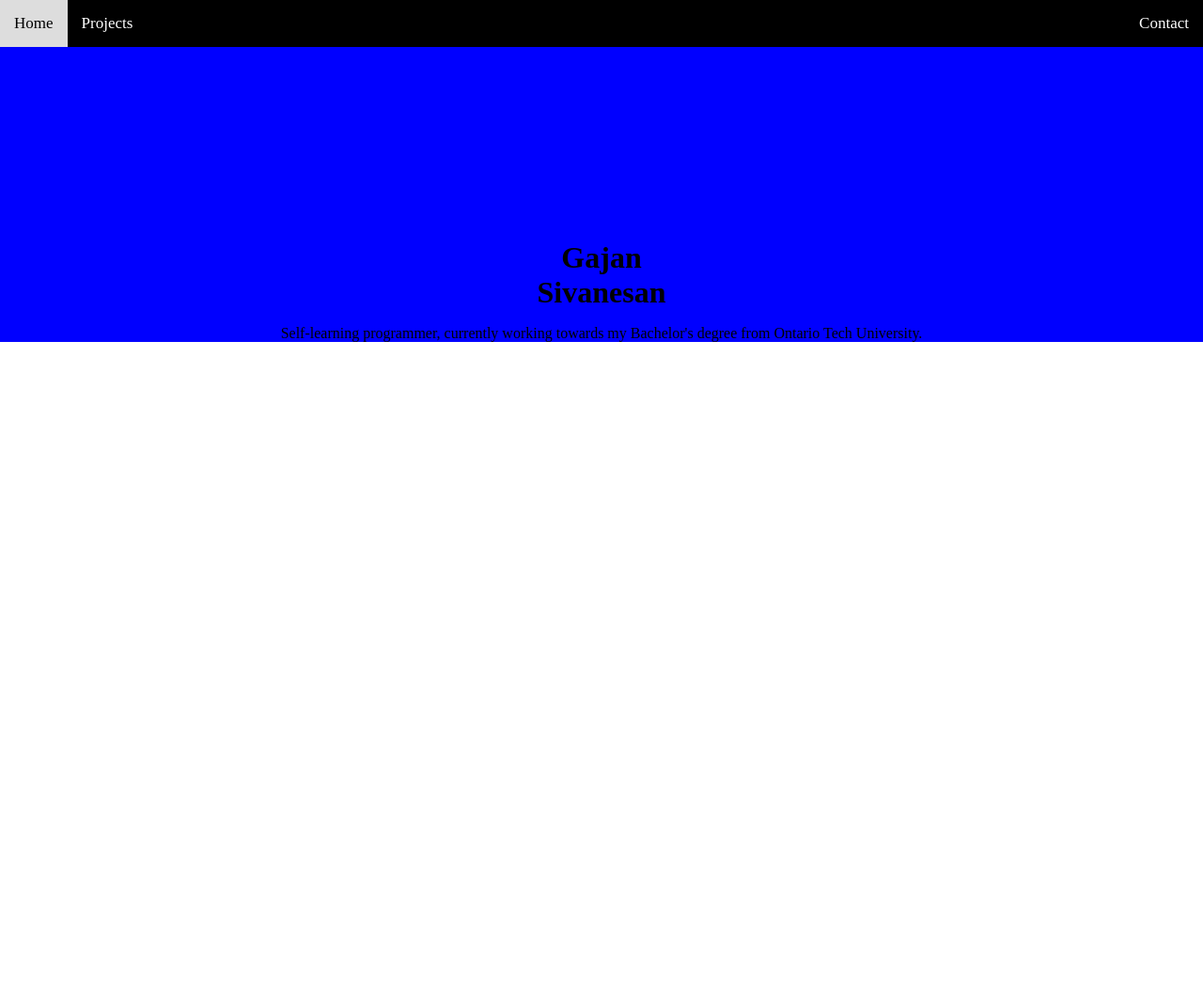
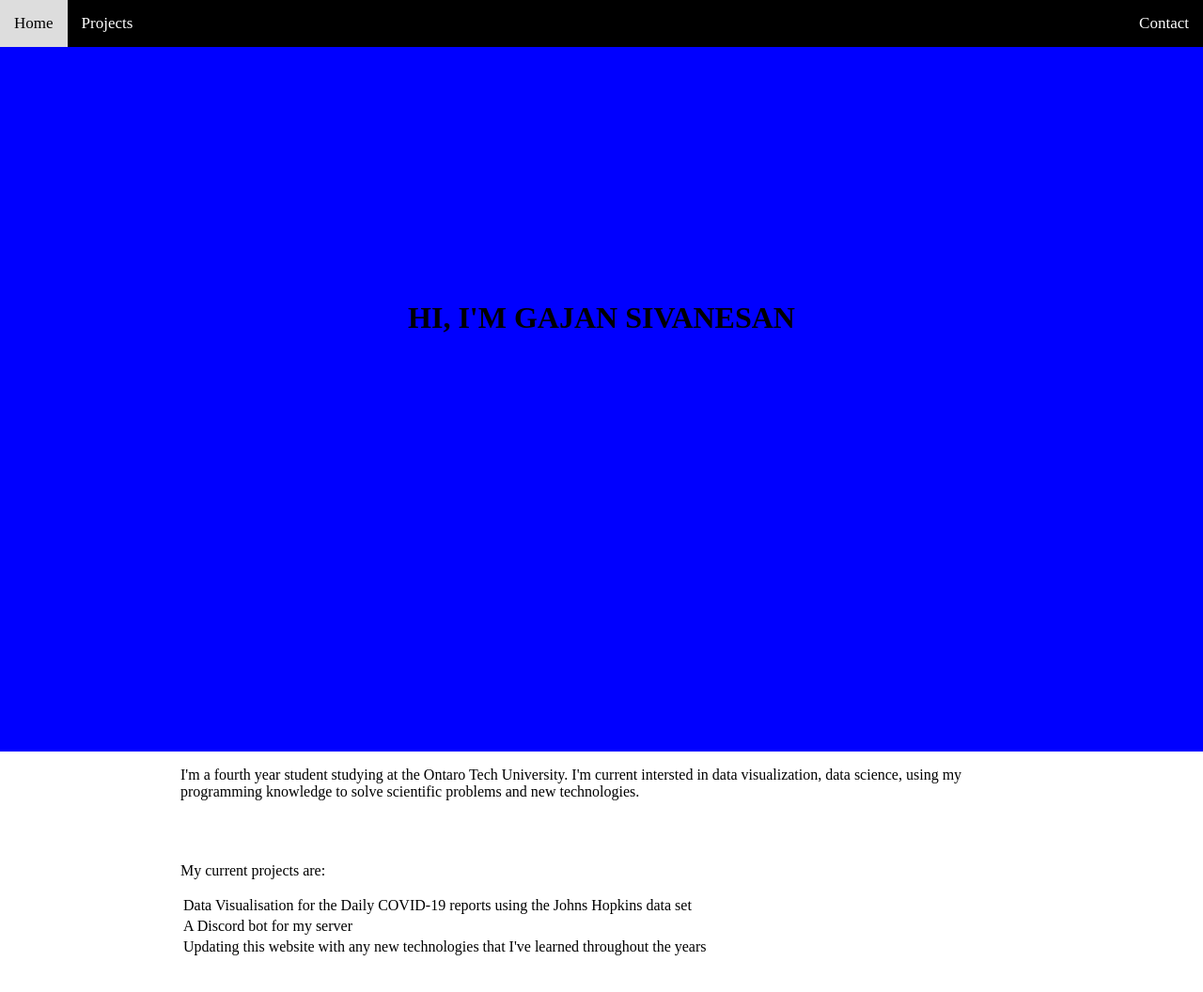
Before and after one commit to SchereChaSiu/Personal-Website, a website: page public/pages/index.html in a window 1280 px wide. Shown: the whole page at 94% size. Before the commit the page ends 800 px from the top, so only its background shows below. Drawn offline with Linux system fonts and the light colour scheme.

Commit message:
Added some styling and added some descriptions to the site

```diff
--- a/index.js
+++ b/index.js
@@ -13,7 +13,7 @@ app.get('/', (request,response) => {
     response.sendFile(__dirname + '/public/pages/index.html');
 });
 
-app.set('port', 8000);
+app.set('port', 3000);
 
 app.listen(app.get('port'), () => {
     console.log('Node.js/Express is listening on port ' + app.get('port'));
--- a/public/pages/index.html
+++ b/public/pages/index.html
@@ -17,11 +17,32 @@
 		</div>
 	</div>
 	<!-- Info Card -->
-	<div id = "info-card">
-		<h1 id = "first-name">Gajan</h1>
-		<h1 id = "last-name">Sivanesan</h1>
-		<p> Self-learning programmer, currently working towards my Bachelor's degree from Ontario Tech University.
-		</p>
+	<div id = "info-card" class = "card">
+		<h1 id = "name"> HI, I'M GAJAN SIVANESAN </h1>
+	</div>
+	<!-- About Me -->
+	<div id = "about-me" class = "card">
+		<p id = "bio"> I'm a fourth year student studying at the Ontaro Tech University. I'm current intersted in
+		data visualization, data science, using my programming knowledge to solve scientific problems and new
+		technologies.</p>
+		<!-- Projects -->
+		<p id = "currently-learning"> My current projects are:</p>
+		<table id = "current-projects">
+			<tr>
+				<td>
+					Data Visualisation for the Daily COVID-19 reports using the Johns Hopkins data set
+				</td>
+			</tr>
+			<tr>
+				<td>
+ 					A Discord bot for my server
+				</td>
+			</tr>
+				<td>
+					Updating this website with any new technologies that I've learned throughout the years
+				</td>
+			</tr>
+		</table>
 	</div>
 </body>
 </html>
--- a/public/styles/index.css
+++ b/public/styles/index.css
@@ -1,3 +1,22 @@
+/* HTML CSS */
+html {
+	height: 100%;
+}
+
+/* Main Body CSS */
+body {
+	margin: 0;
+	height: 100%;
+}
+
+/* First and Last Name CSS */
+h1 {
+	margin: 0;
+	padding: 0;
+	text-align: center;
+}
+
+/* ID CSS */
 /* NavBar style */
 #navbar {
 	background-color: black;
@@ -18,39 +37,57 @@
 	font-size: 17px;
 }
 
+/* Right side NavBar CSS */
+#navbar-right {
+	float: right;
+}
+
+/* Info Card CSS */
+#info-card {
+	background-color: blue;
+	text-align: center;
+}
+
+/* Info Card Name CSS */
+#name {
+	padding-top: 25%;
+	text-align: center;
+}
+
+/* Bio CSS */
+#bio {
+	padding-left: 15%;
+	padding-right: 15%;
+}
+
+/* Currently Learning CSS */
+#currently-learning {
+	padding-top: 50px;
+	padding-left: 15%;
+}
+
+/* Current Prjects CSS */
+#current-projects {
+	padding-left: 15%;
+	padding-right: 15%;
+	list-style-type: none;
+}
+
+/* Class CSS */
+/* Card Class CSS */
+.card {
+	width: 100%;
+	height: 100%;
+}
+
+/* On Hover CSS */
 /* NavBar On Hover Effects */
 #navbar a:hover {
 	background-color: #ddd;
 	color: black;
 }
 
-/* Right side NavBar CSS */
-#navbar-right {
-	float: right;
+tr:hover {
+	background-color: #ddd;
+	color: black;
 }
-
-/* Main Body CSS */
-body {
-	text-align: center;
-	margin: 0;
-}
-
-/* Info Card CSS */
-#info-card {
-	padding-top: 20%;
-	background-color: blue;
-	width: 100%;
-	text-align: center;
-}
-
-/* Info Card Name CSS */
-#name-container {
-	text-align: center;
-}
-
-/* First and Last Name CSS */
-h1 {
-	margin: 0;
-	padding: 0;
-	text-align: center;
-}
```
